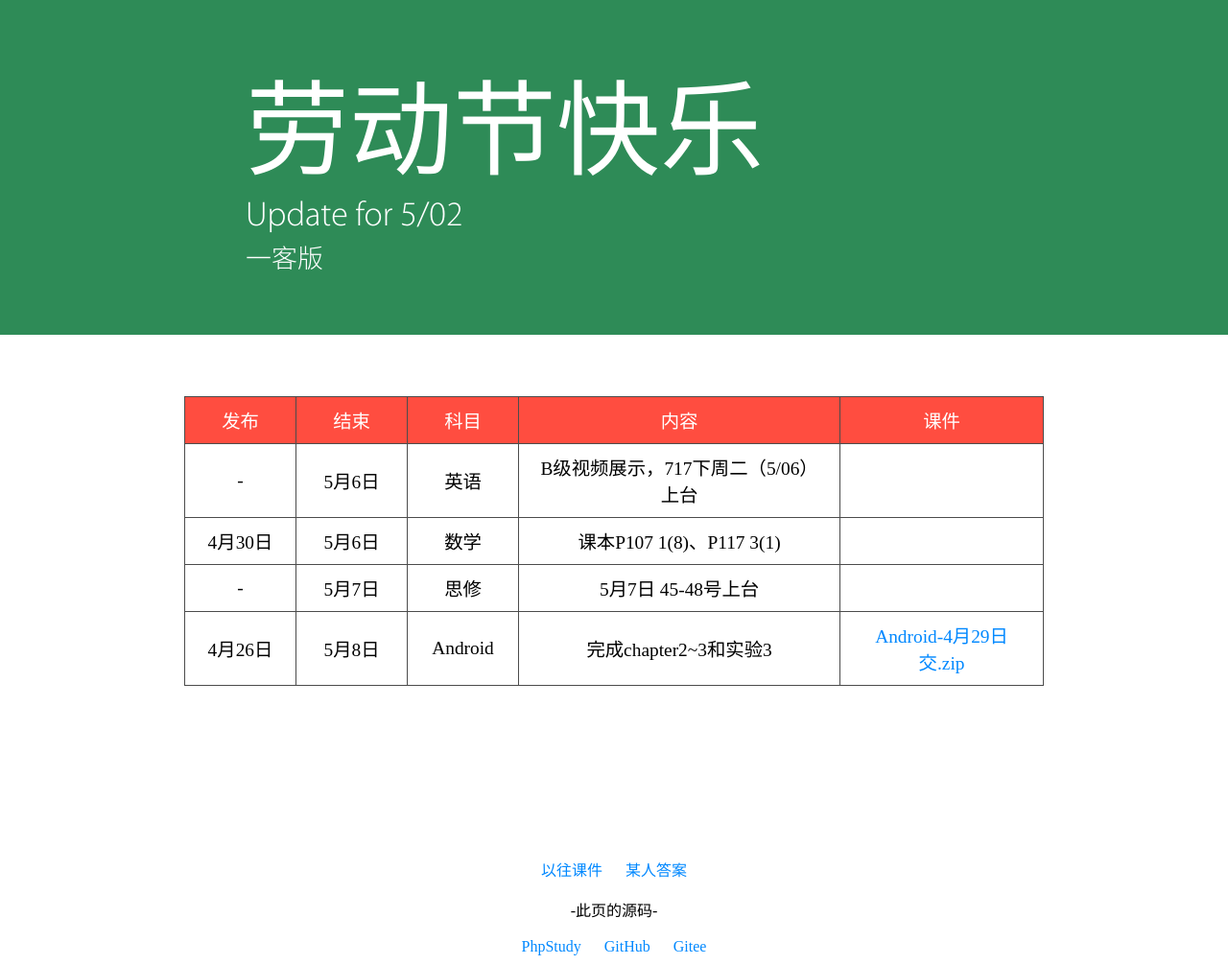
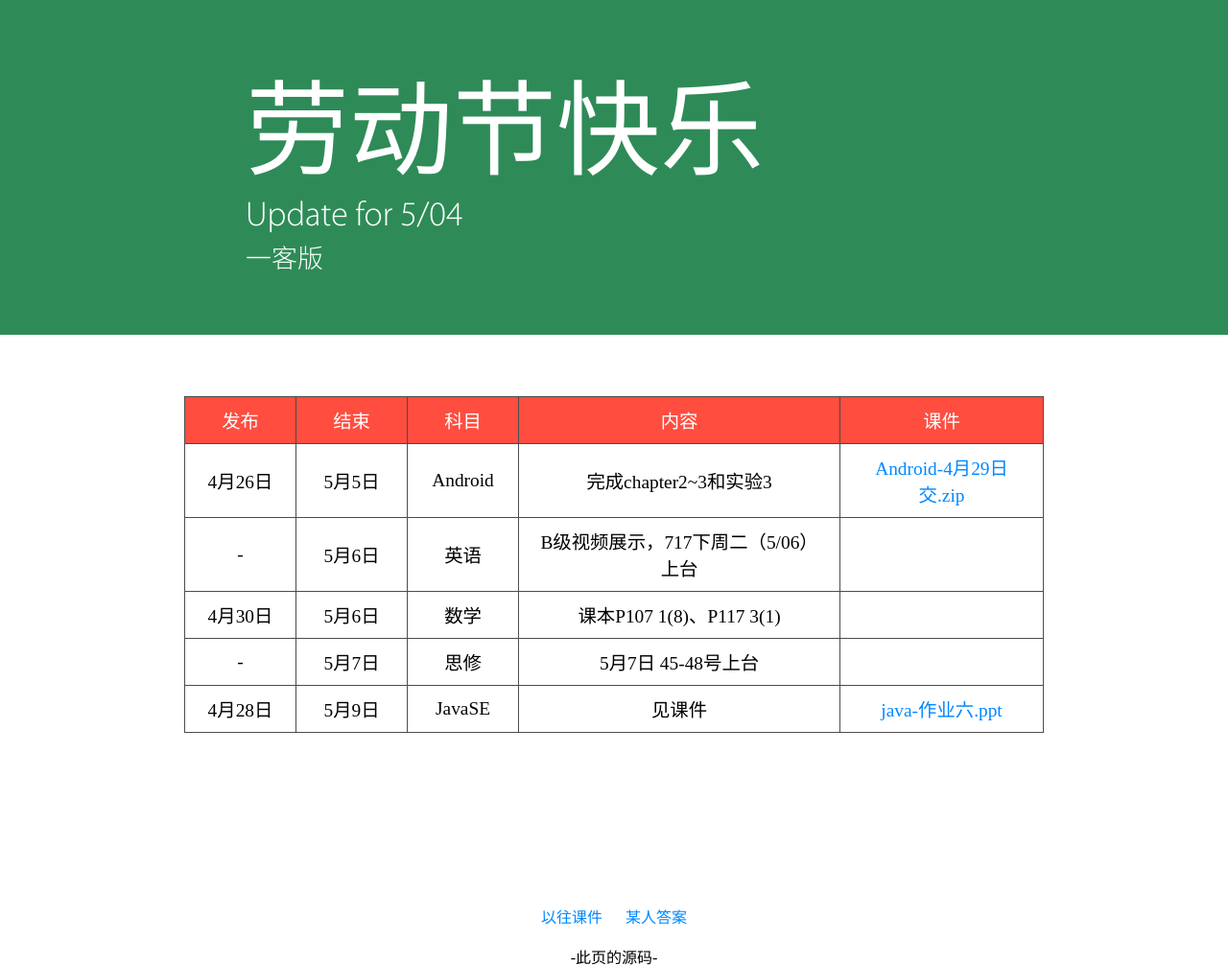
Before and after one commit to AMoLingran/Yeek, a PHP site: page /worklist in a window 1280 px wide. Shown: the part 41-1047 px from the top of the page at 96% size. Run offline with PHP 8.4, Linux system fonts and the light colour scheme.

Commit message:
UWL 0504

```diff
--- a/worklist/index.php
+++ b/worklist/index.php
@@ -13,7 +13,8 @@ $list = [
     ['end' => '0506', 'start' => '-', 'Subject' => '英语', 'info' => 'B级视频展示，717下周二（5/06）上台', 'annex' => ''],
     ['end' => '0507', 'start' => '-', 'Subject' => '思修', 'info' => '5月7日 45-48号上台', 'annex' => ''],
     ['end' => '0506', 'start' => '0430', 'Subject' => '数学', 'info' => '课本P107 1(8)、P117 3(1)', 'annex' => ''],
-    ['end' => '0508', 'start' => '0426', 'Subject' => 'Android', 'info' => '完成chapter2~3和实验3', 'annex' => 'Android-4月29日交.zip'],
+    ['end' => '0505', 'start' => '0426', 'Subject' => 'Android', 'info' => '完成chapter2~3和实验3', 'annex' => 'Android-4月29日交.zip'],
+    ['end' => '0509', 'start' => '0428', 'Subject' => 'JavaSE', 'info' => '见课件', 'annex' => 'java-作业六.ppt'],
 //    ['end' => '0426', 'start' => '0424', 'Subject' => 'SQL Server', 'info' => '按“第八章-上机实验二”的要求编写实验报告', 'annex' => 'sql-第八章-上机实验二.doc'],
 ];
 asort($list);
@@ -44,7 +45,7 @@ $list = add($list,"start");
 <header>
     <div>
         <p><span>劳动节快乐</span></p>
-        <p>Update for 5/02</p>
+        <p>Update for 5/04</p>
         <p><?php echo $domainInfo['name'] ?>版</p>
     </div>
 </header>
```
